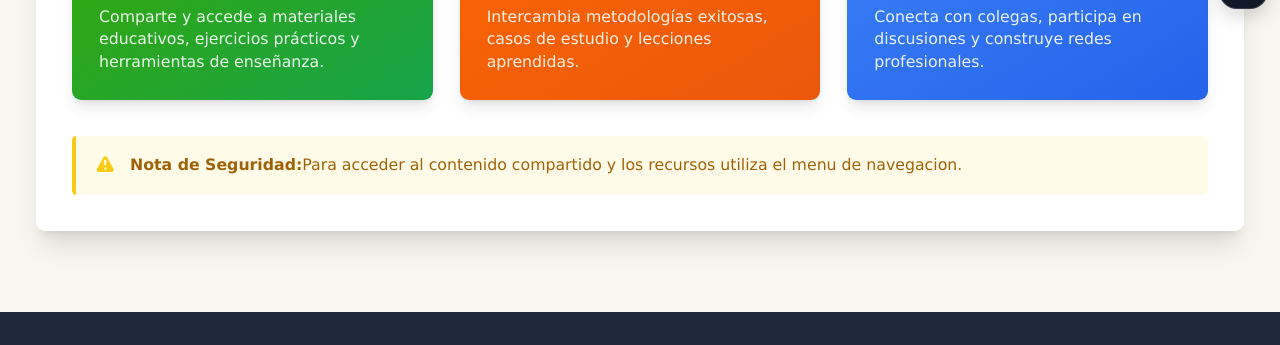
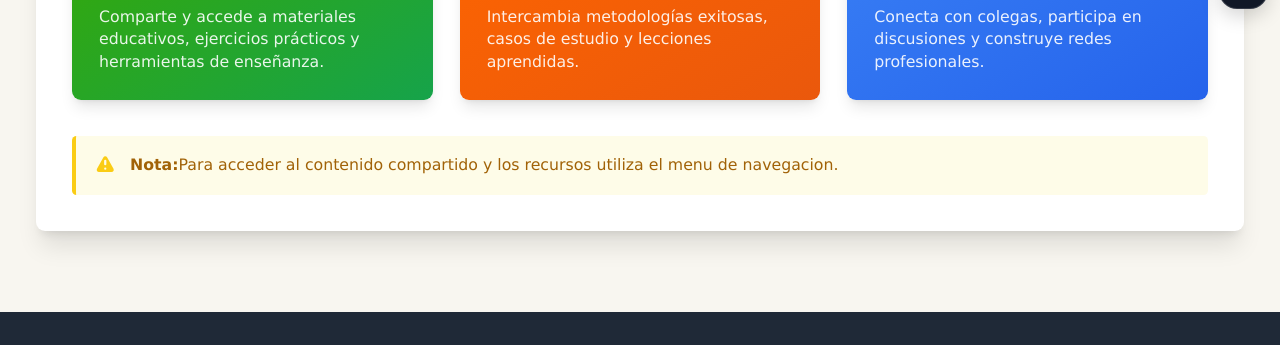
Before and after one commit to dexterkaos/colaborando, a plain HTML site: page index.html in a window 1280 px wide. Shown: the part 453-798 px from the top of the page. Drawn offline with nearby package versions, Linux system fonts and the light colour scheme.

Commit message:
Update index.html

```diff
--- a/index.html
+++ b/index.html
@@ -328,7 +328,7 @@
             </div>
             <div class="ml-3">
               <p class="text-sm text-yellow-700">
-                <strong>Nota de Seguridad:</strong>Para acceder al contenido compartido y los recursos utiliza el menu de navegacion.
+                <strong>Nota:</strong>Para acceder al contenido compartido y los recursos utiliza el menu de navegacion.
               </p>
             </div>
           </div>
```
